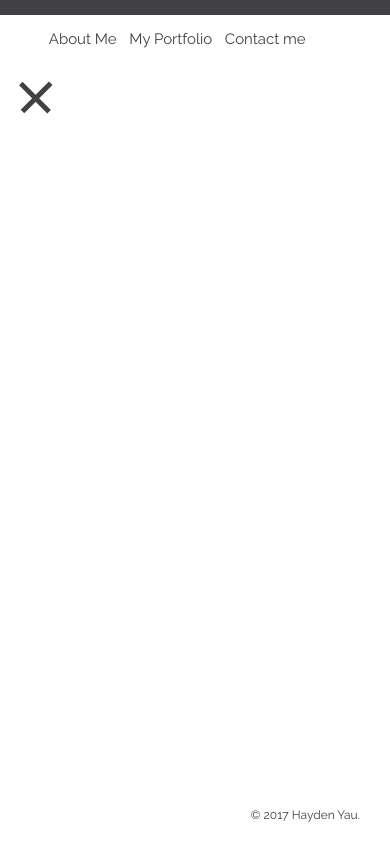
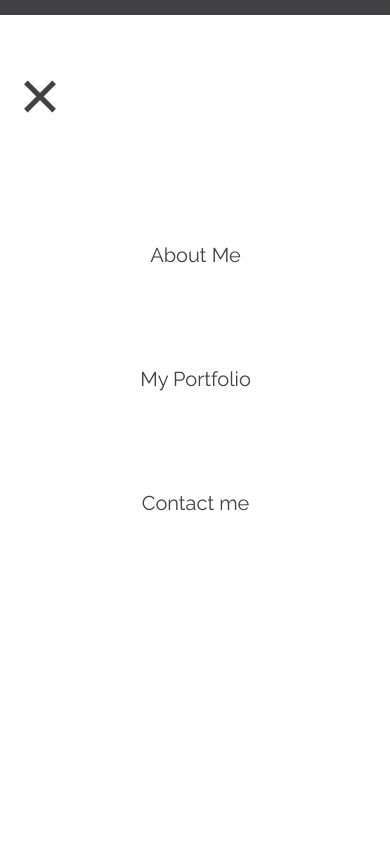
Before and after one commit to Hayden1314/Hayden1314.github.io, a plain HTML site: page index.html in a window 390 px wide. Both pictures are taken after a click on the element 39 px from the left and 99 px from the top of the page. Drawn offline with nearby package versions, Linux system fonts and the light colour scheme.

Commit message:
Initial commit

```diff
--- a/css/style.css
+++ b/css/style.css
@@ -36,21 +36,23 @@ display: none;
 }
 
 span{
+  position: relative;
+  z-index: 20;
   display: block;
   width: 40px;
   height: 5px;
   margin-bottom: 5px;
   background: #414042;
-  transition: all 0.2s ease-in-out;
+  transition: all 0.4s ease-in-out;
 }
+
+
 .navbar-on span:nth-child(1) {
-  transform-origin: 10% 40%;
-  transform: rotate(45deg);
+  transform: translateY(10px) rotate(405deg);
 }
 
 .navbar-on span:nth-child(3) {
-transform-origin: 18% 40%;
-transform: rotate(-45deg);
+  transform: translateY(-10px) rotate(-405deg);
 }
 
 .navbar-on span:nth-child(2) { background-color: transparent; }
@@ -133,8 +135,33 @@ color:#414042;
         .hamburger{
           display: block;
         }
-        nav{
-          display: none;
+        .nav-hide { display: none; }
+
+        nav {
+          position: fixed;
+          z-index: 10;
+          background: rgba(255,255,255,255);
+          width: 100%;
+          height: 100%;
+          text-align: center;
+          color: white;
           animation:none;
         }
+
+      ul{
+        transform: translate(-50%, -50%);
+        width:100%;
+top:40%;
+left:45%;
+position:absolute;
+
       }
+        li {
+          display: block;
+          padding: 50px 0;
+          font-size: 20px;
+          margin-left: 0;
+        }
+
+
+      }
--- a/index.html
+++ b/index.html
@@ -11,7 +11,7 @@
   <body>
 
 
-<nav>
+<nav class="nav-hide">
   <ul>
       <li><a href="#">About Me</a></li>
       <li><a href="#">My Portfolio</a></li>
@@ -43,7 +43,7 @@
                   from="0"
                   to="272.854"
                   begin="0ms"/>
-                <animate attributeName="opacity" from="0" to="1" fill="freeze" begin="0ms" dur="300ms" />
+                <animate attributeName="opacity" from="0" to="1" fill="freeze" begin="0ms" dur="100ms" />
               </rect>
               <rect id="Rectangle-path" fill="#728E79" x="96.254" y="232.084" width="217.103" height="54.571" opacity="0">
                 <animate
```
